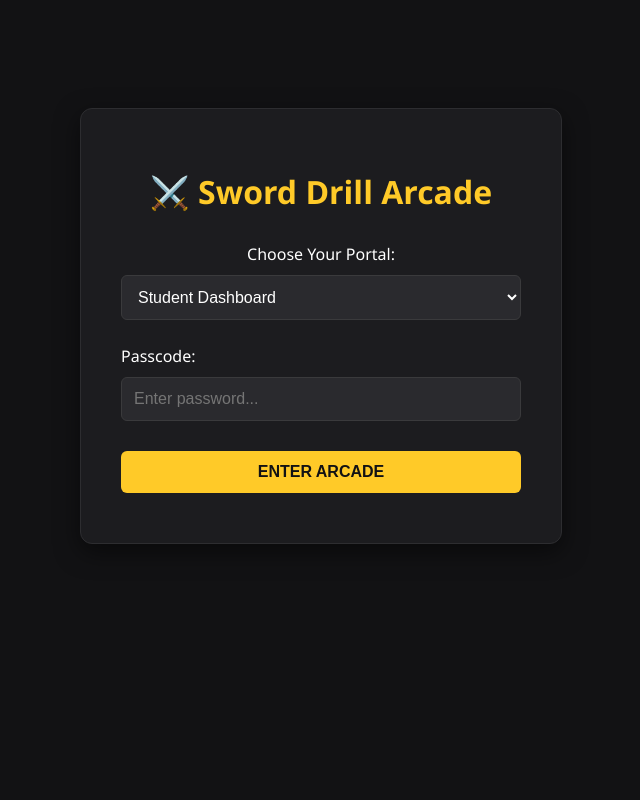
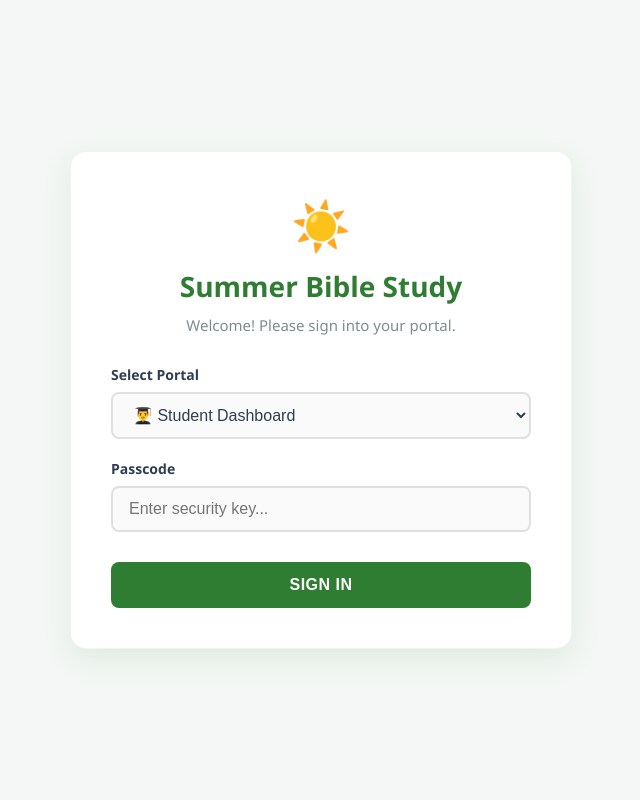
Before and after one commit to LiamN-Dev/bible_study_app, a Flask app: page / in a window 1280 px wide. Shown: the whole page, without its empty margins (319-959 px from the left). Run offline with Flask 3, Linux system fonts and the light colour scheme.

Commit message:
Revamp login page for Summer Bible Study

```diff
--- a/templates/login.html
+++ b/templates/login.html
@@ -2,40 +2,162 @@
 <html lang="en">
 <head>
     <meta charset="UTF-8">
-    <title>Bible Study Arcade - Login</title>
+    <meta name="viewport" content="width=device-width, initial-scale=1.0">
+    <title>Summer Bible Study - Login</title>
     <style>
-        body { font-family: 'Segoe UI', Tahoma, Geneva, Verdana, sans-serif; background: #121214; color: #fff; text-align: center; padding-top: 100px; }
-        .login-card { background: #1c1c1f; max-width: 400px; margin: 0 auto; padding: 40px; border-radius: 12px; box-shadow: 0 8px 24px rgba(0,0,0,0.5); border: 1px solid #2d2d30; }
-        h1 { margin-bottom: 30px; color: #ffca28; }
-        select, input, button { width: 100%; padding: 12px; margin: 10px 0; border-radius: 6px; border: 1px solid #3a3a3c; background: #2a2a2e; color: white; box-sizing: border-box; font-size: 16px; }
-        button { background: #ffca28; color: #121214; font-weight: bold; border: none; cursor: pointer; margin-top: 20px; transition: 0.2s; }
-        button:hover { background: #ffe082; }
+        :root {
+            --primary: #2e7d32;      /* Deep summer leaf green */
+            --accent: #fbc02d;       /* Warm sunshine yellow */
+            --bg: #f4f7f5;           /* Soft, clean off-white background */
+            --card-bg: #ffffff;
+            --text-main: #2c3e50;
+            --text-muted: #7f8c8d;
+        }
+
+        body {
+            font-family: 'Segoe UI', Tahoma, Geneva, Verdana, sans-serif;
+            background: var(--bg);
+            color: var(--text-main);
+            display: flex;
+            justify-content: center;
+            align-items: center;
+            min-height: 100vh;
+            margin: 0;
+            padding: 20px;
+            box-sizing: border-box;
+        }
+
+        .login-card {
+            background: var(--card-bg);
+            width: 100%;
+            max-width: 420px;
+            padding: 40px;
+            border-radius: 16px;
+            box-shadow: 0 10px 30px rgba(46, 125, 50, 0.1);
+            border: 1px solid rgba(0, 0, 0, 0.05);
+            text-align: center;
+        }
+
+        .logo-area {
+            font-size: 48px;
+            margin-bottom: 10px;
+        }
+
+        h1 {
+            margin: 0 0 10px 0;
+            color: var(--primary);
+            font-size: 28px;
+            font-weight: 700;
+        }
+
+        .subtitle {
+            color: var(--text-muted);
+            margin-bottom: 30px;
+            font-size: 15px;
+        }
+
+        label {
+            display: block;
+            text-align: left;
+            font-weight: 600;
+            margin-bottom: 8px;
+            font-size: 14px;
+            color: var(--text-main);
+        }
+
+        select, input {
+            width: 100%;
+            padding: 12px 16px;
+            margin-bottom: 20px;
+            border-radius: 8px;
+            border: 2px solid #e0e0e0;
+            background: #fafafa;
+            color: var(--text-main);
+            box-sizing: border-box;
+            font-size: 16px;
+            transition: all 0.3s ease;
+        }
+
+        select:focus, input:focus {
+            border-color: var(--primary);
+            background: #fff;
+            outline: none;
+            box-shadow: 0 0 0 3px rgba(46, 125, 50, 0.1);
+        }
+
+        button {
+            width: 100%;
+            padding: 14px;
+            background: var(--primary);
+            color: white;
+            font-weight: bold;
+            font-size: 16px;
+            border: none;
+            border-radius: 8px;
+            cursor: pointer;
+            margin-top: 10px;
+            transition: background 0.2s ease, transform 0.1s ease;
+            letter-spacing: 0.5px;
+        }
+
+        button:hover {
+            background: #1b5e20;
+        }
+
+        button:active {
+            transform: scale(0.98);
+        }
+
+        /* Error Banner Element */
+        .error-message {
+            background: #ffebee;
+            color: #c62828;
+            padding: 12px;
+            border-radius: 8px;
+            margin-bottom: 20px;
+            font-size: 14px;
+            display: none;
+            text-align: left;
+            border-left: 4px solid #e53935;
+        }
     </style>
 </head>
 <body>
 
 <div class="login-card">
-    <h1>⚔️ Sword Drill Arcade</h1>
+    <div class="logo-area">☀️</div>
+    <h1>Summer Bible Study</h1>
+    <div class="subtitle">Welcome! Please sign into your portal.</div>
+
+    <!-- Hidden by default, unrolls via JS if password fails -->
+    <div id="errorBanner" class="error-message"></div>
+
     <form id="loginForm">
-        <label for="role">Choose Your Portal:</label>
+        <label for="role">Select Portal</label>
         <select name="role" id="role">
-            <option value="student">Student Dashboard</option>
-            <option value="parent">Parent Portal</option>
-            <option value="admin">Liam (Admin)</option>
+            <option value="student">👨‍🎓 Student Dashboard</option>
+            <option value="parent">👪 Parent Portal</option>
+            <option value="admin">⚙️ Liam (Admin)</option>
         </select>
 
-        <label for="password" style="display:block; margin-top: 15px; text-align: left;">Passcode:</label>
-        <input type="password" name="password" id="password" required placeholder="Enter password...">
+        <label for="password">Passcode</label>
+        <input type="password" name="password" id="password" required placeholder="Enter security key...">
 
-        <button type="submit">ENTER ARCADE</button>
+        <button type="submit">SIGN IN</button>
     </form>
 </div>
 
 <script>
     document.getElementById('loginForm').addEventListener('submit', function(e) {
-        e.preventDefault(); // Stop page from redirecting
+        e.preventDefault();
 
         const formData = new FormData(this);
+        const errorBanner = document.getElementById('errorBanner');
+        const passwordInput = document.getElementById('password');
+
+        // Clear out old errors on submission
+        errorBanner.style.display = 'none';
+        errorBanner.textContent = '';
 
         fetch('/login', {
             method: 'POST',
@@ -44,15 +166,20 @@
         .then(response => response.json())
         .then(data => {
             if (data.success) {
-                // Password correct! Go to portal
                 window.location.href = data.redirect_url;
             } else {
-                // Password wrong! Pop up alert window smoothly
-                alert("❌ " + data.message);
-                document.getElementById('password').value = ''; // Clear input field
+                // Show custom elegant error warning instead of browser alert
+                errorBanner.textContent = data.message;
+                errorBanner.style.display = 'block';
+                passwordInput.value = '';
+                passwordInput.focus();
             }
         })
-        .catch(err => console.error("Error:", err));
+        .catch(err => {
+            console.error("Error:", err);
+            errorBanner.textContent = "Something went wrong. Please check your local connection.";
+            errorBanner.style.display = 'block';
+        });
     });
 </script>
 
```
